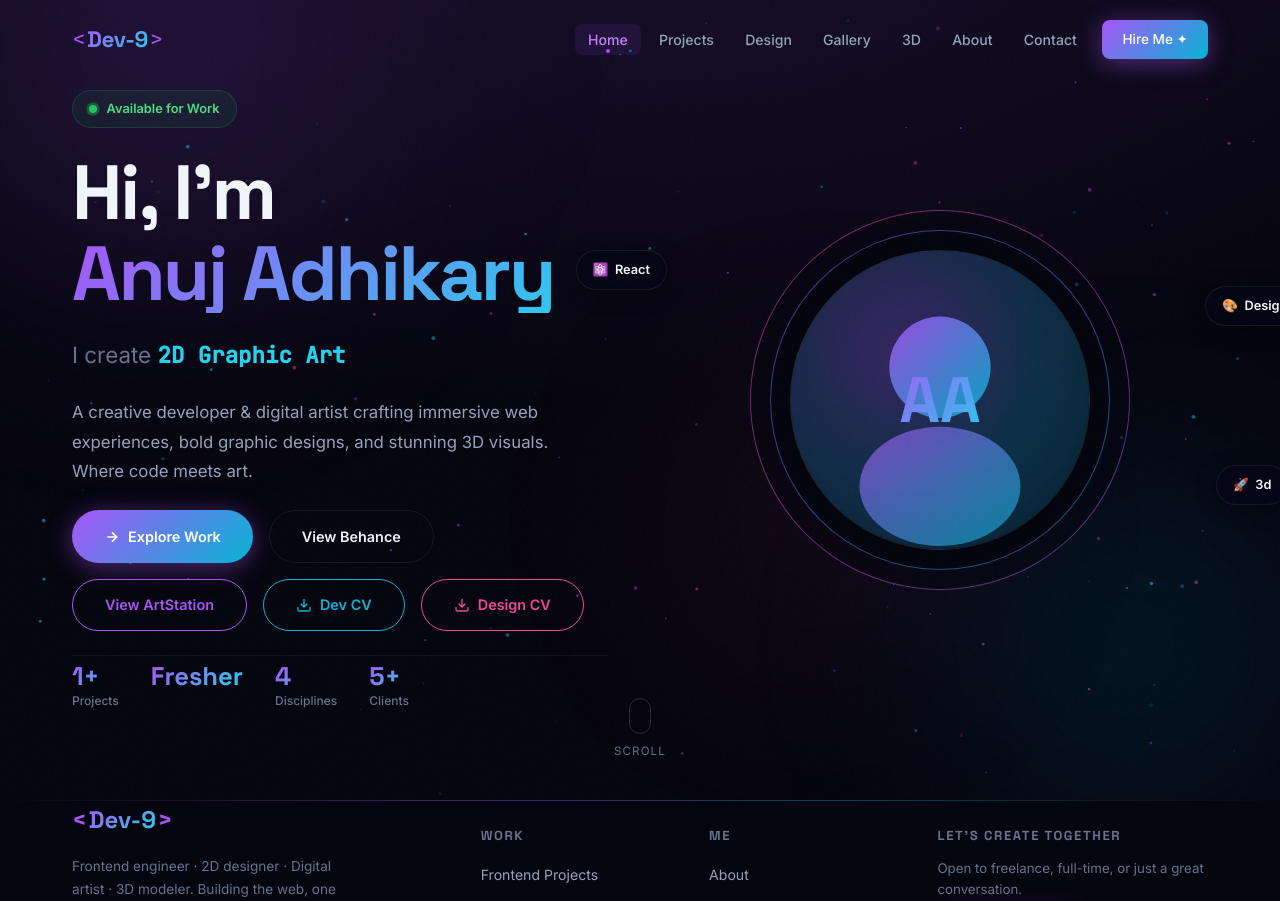
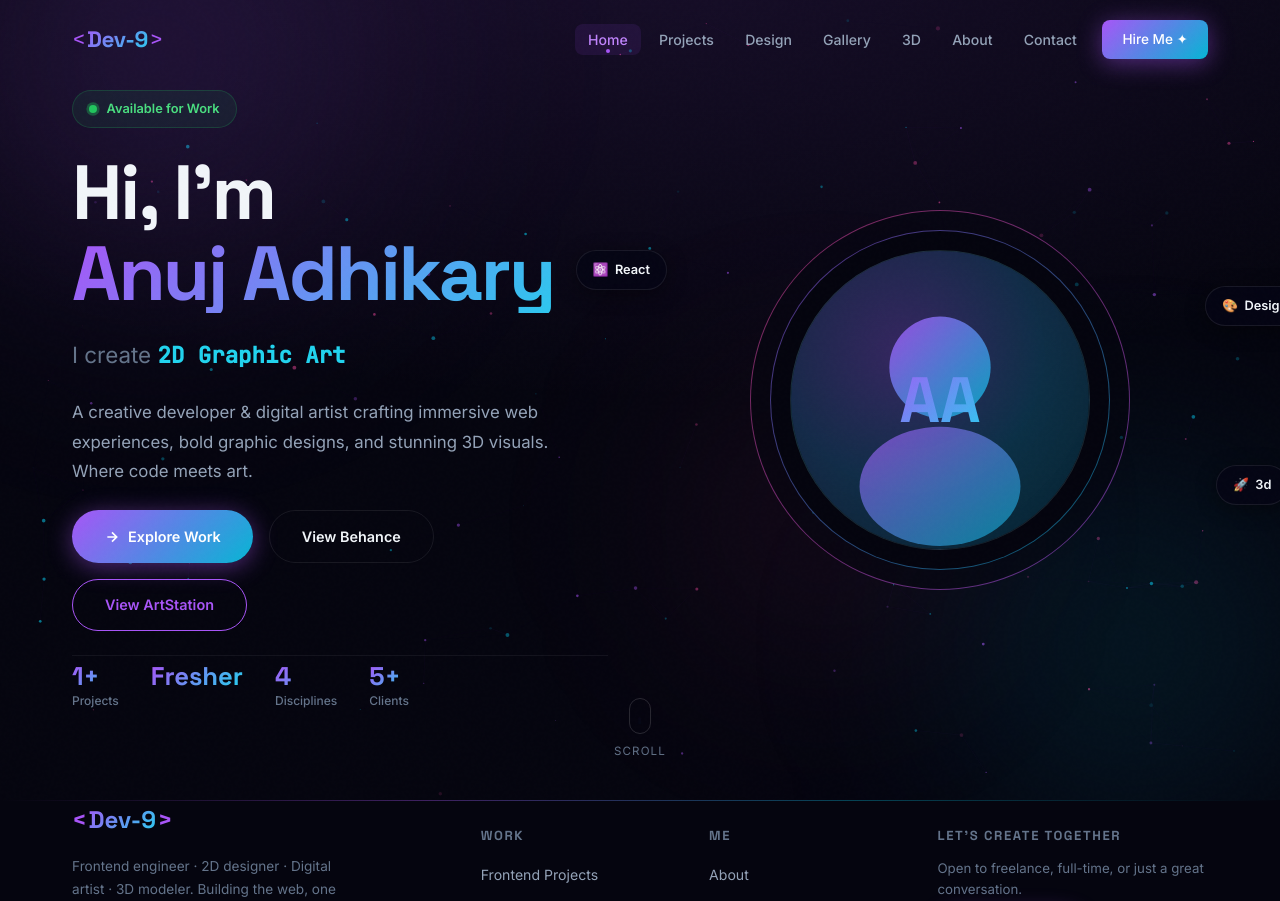
Before and after one commit to Anuj-dev9/portfolio, a React (Vite) app: page / in a window 1280 px wide. Shown: the top 901 px of the page. Built offline with nearby package versions, Linux system fonts and the light colour scheme; no server answers.

Commit message:
Restrict CV download options exclusively to the About page by removing them from Hero, Navbar, and Footer

```diff
--- a/src/components/Footer.jsx
+++ b/src/components/Footer.jsx
@@ -23,8 +23,6 @@ const navCols = [
     links: [
       { label: 'About', to: '/about' },
       { label: 'Contact', to: '/contact' },
-      { label: 'Developer Resume', href: '/resume_web.pdf' },
-      { label: 'Designer Resume', href: '/resume_design.pdf' },
     ],
   },
 ]
--- a/src/components/Hero.jsx
+++ b/src/components/Hero.jsx
@@ -136,14 +136,6 @@ export default function Hero() {
             <a href="https://anuj_adhikary.artstation.com/" target="_blank" rel="noopener noreferrer" className="btn btn-outline" style={{borderColor: 'var(--purple)', color: 'var(--purple)'}}>
               View ArtStation
             </a>
-            <a href="/resume_web.pdf" download className="btn btn-outline" style={{borderColor: 'var(--cyan)', color: 'var(--cyan)'}}>
-              <svg width="16" height="16" viewBox="0 0 24 24" fill="none" stroke="currentColor" strokeWidth="2"><path d="M21 15v4a2 2 0 01-2 2H5a2 2 0 01-2-2v-4M7 10l5 5 5-5M12 15V3"/></svg>
-              Dev CV
-            </a>
-            <a href="/resume_design.pdf" download className="btn btn-outline" style={{borderColor: 'var(--pink)', color: 'var(--pink)'}}>
-              <svg width="16" height="16" viewBox="0 0 24 24" fill="none" stroke="currentColor" strokeWidth="2"><path d="M21 15v4a2 2 0 01-2 2H5a2 2 0 01-2-2v-4M7 10l5 5 5-5M12 15V3"/></svg>
-              Design CV
-            </a>
           </div>
 
           <div className="hero-stats">
--- a/src/components/Navbar.css
+++ b/src/components/Navbar.css
@@ -75,7 +75,6 @@
   border-radius: 50%;
   background: var(--purple);
 }
-
 /* CTA */
 .nav-cta {
   padding: 0.55rem 1.25rem !important;
```
